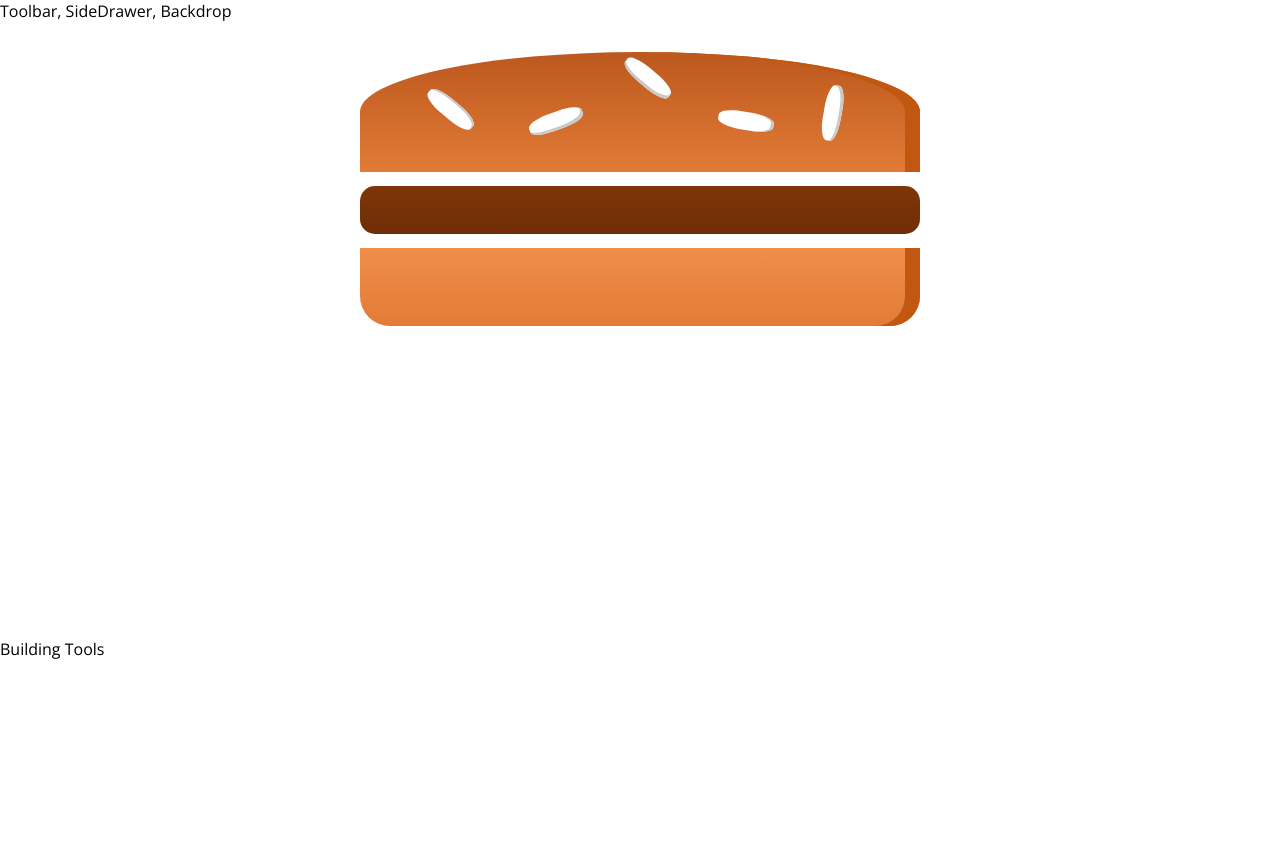
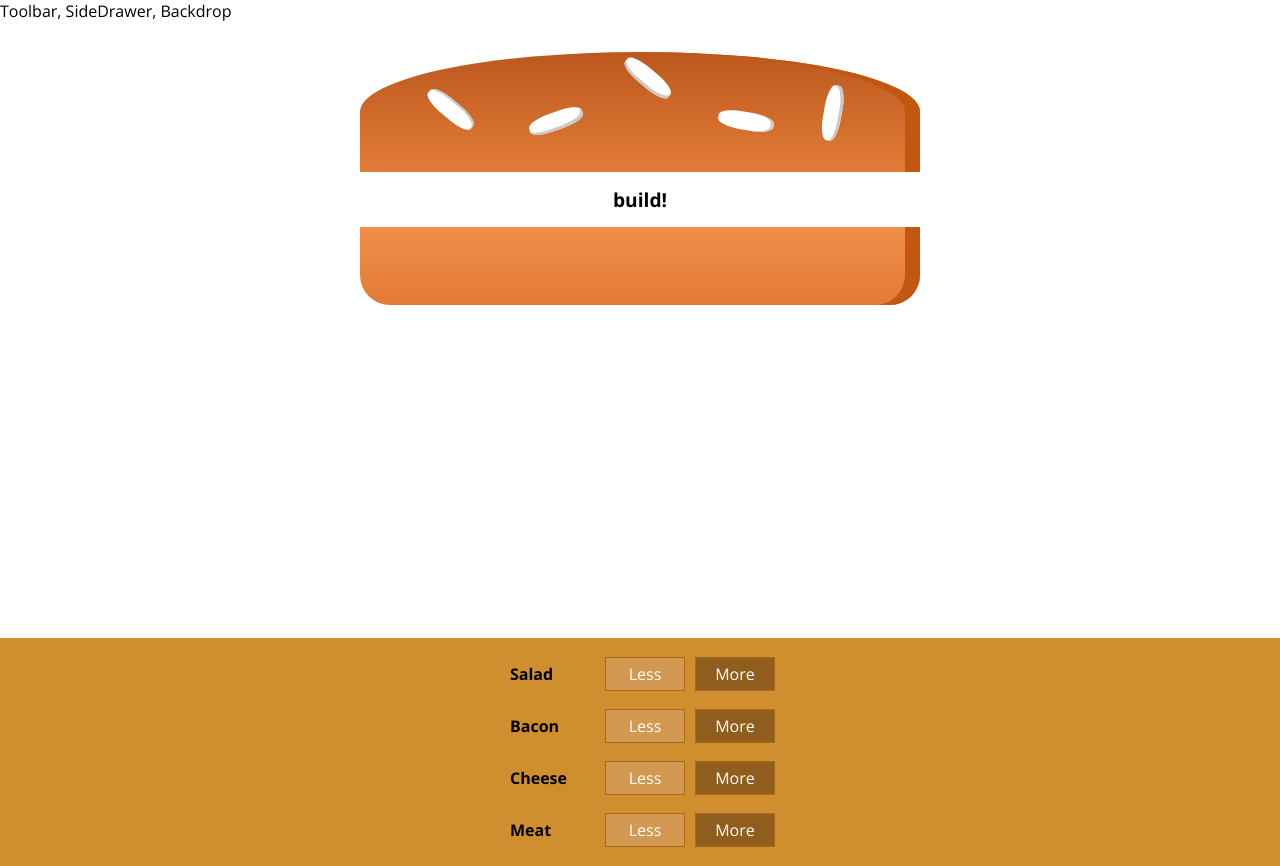
Before and after one commit to sm0k1nggnu/UdemyReactRedux, a React app: page / in a window 1280 px wide. Before the commit the page ends 800 px from the top, so only its background shows below. Built offline with nearby package versions, Linux system fonts and the light colour scheme.

Commit message:
add ingredients

```diff
--- a/src/components/Burger/BuildControls/BuildControl/BuildControl.js
+++ b/src/components/Burger/BuildControls/BuildControl/BuildControl.js
@@ -5,7 +5,7 @@
     <div className={classes.BuildControl}>
         <div className={classes.Label}>{props.label}</div>
         <button className={classes.Less}>Less</button>
-        <button className={classes.More}>More</button>
+        <button className={classes.More} onClick={props.added}>More</button>
     </div>
 );
 
--- a/src/components/Burger/BuildControls/BuildControls.js
+++ b/src/components/Burger/BuildControls/BuildControls.js
@@ -1,8 +1,25 @@
 import React from 'react';
-import classes from './BuildControls.css'
+import classes from './BuildControls.css';
+import BuildControl from './BuildControl/BuildControl'
+
+const controls = [
+    {label : 'Salad', type: 'salad'},
+    {label : 'Bacon', type: 'bacon'},
+    {label : 'Cheese', type: 'cheese'},
+    {label : 'Meat', type: 'meat'},
+]
 
 const buildControls = ( props ) => (
-    <div>skslk</div>
+    <div className={classes.BuildControls}>
+        {controls.map(ctrl => (
+            <BuildControl
+                key={ctrl.label}
+                label={ctrl.label}
+                type={ctrl.type}
+                added={() => props.ingredientAdded(ctrl.type)}
+            />
+        ))}
+    </div>
 );
 
 export default buildControls;
--- a/src/container/BurgerBuilder/BurgerBuilder.js
+++ b/src/container/BurgerBuilder/BurgerBuilder.js
@@ -1,21 +1,45 @@
 import React, { Component } from 'react';
 import Aux from '../../hoc/Aux';
 import Burger from '../../components/Burger/Burger';
+import BuildControls from '../../components/Burger/BuildControls/BuildControls';
+
+const INGREDIENT_PRICES = {
+    salad: 0.5,
+    cheese: 0.4,
+    meat: 1.3,
+    bacon: 0.7
+}
 
 class BurgerBuilder extends Component {
     state = {
         ingredients: {
             salad: 0,
-            meat: 1,
+            meat: 0,
             cheese: 0,
             bacon: 0
+        },
+        totalPrice: 4
+    }
+    addIngredientHandler = (type) => {
+        const oldCount = this.state.ingredients[type];
+        const newCount = oldCount + 1;
+        const updatedIngredients = {
+            ...this.state.ingredients
         }
+        updatedIngredients[type] = newCount;
+        const priceAddition = INGREDIENT_PRICES[type];
+        const oldPrice = this.state.totalPrice;
+        const newPrice = oldPrice + priceAddition;
+        this.setState({totalPrice: newPrice, ingredients: updatedIngredients})
+    }
+    removeIngredientHandler = (type) => {
+
     }
     render() {
         return(
             <Aux>
                 <Burger ingredients={this.state.ingredients}/>
-                <div>Building Tools</div>
+                <BuildControls ingredientAdded={this.addIngredientHandler} />
             </Aux>
         )
     }
```
